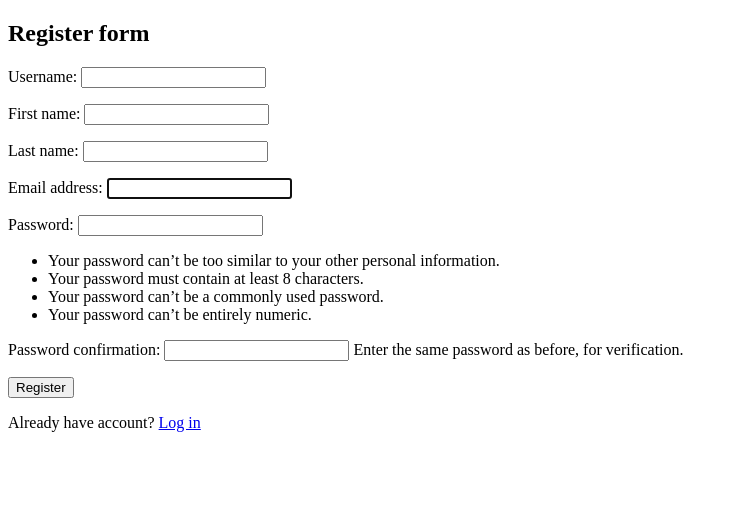
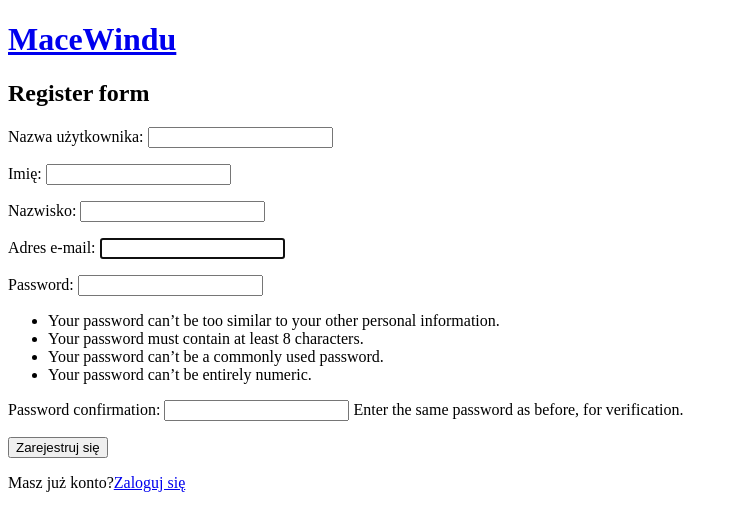
Before and after one commit to justNoriX/Projektzespolowy, a Django app: page /MaceWindu/register/ in a window 1280 px wide. Shown: the top 531 px of the page, without its empty margins (0-738 px from the left). Run offline with Django 3.2, Linux system fonts and the light colour scheme.

Commit message:
added user profile, username, first name and last name modification, added minimal length for fields in models, modified base.html and subsequent templates to include dashboard logo button (h1 tag for now), added message for correct login and registration

```diff
--- a/MaceWindu/MaceWindu/settings.py
+++ b/MaceWindu/MaceWindu/settings.py
@@ -90,6 +90,7 @@ DATABASES = {
 
 AUTH_USER_MODEL="MaceWinduApp.CustomUser"
 LOGIN_URL='/MaceWindu/login'
+X_FRAME_OPTIONS="DENY"
 # Password validation
 # https://docs.djangoproject.com/en/3.2/ref/settings/#auth-password-validators
 
--- a/MaceWindu/MaceWinduApp/forms.py
+++ b/MaceWindu/MaceWinduApp/forms.py
@@ -5,10 +5,10 @@ from .models import CustomUser, ObservationPoint
 from django.contrib.auth import authenticate
 
 class CustomUserCreationForm(UserCreationForm):
-    username=forms.CharField(required=True, label="Username")
-    first_name=forms.CharField(required=True, max_length=20, label="First name")
-    last_name=forms.CharField(required=True, max_length=30,label="Last name")
-    email=forms.EmailField(required=True,label="Email address")
+    username=forms.CharField(required=True, label="Nazwa użytkownika")
+    first_name=forms.CharField(required=True, max_length=20, label="Imię")
+    last_name=forms.CharField(required=True, max_length=30,label="Nazwisko")
+    email=forms.EmailField(required=True,label="Adres e-mail")
 
     class Meta:
         model=CustomUser
@@ -20,8 +20,8 @@ class LoginForm(forms.Form):
         self.user = None
         super().__init__(*args,**kwargs)
 
-    email = forms.EmailField(required=True, label="Email address")
-    password=forms.CharField(required=True,label="Password",widget=forms.PasswordInput)
+    email = forms.EmailField(required=True, label="Adres e-mail")
+    password=forms.CharField(required=True,label="Hasło",widget=forms.PasswordInput)
     def clean(self):
         cleaned_data=super().clean()
         email=cleaned_data.get('email')
@@ -31,10 +31,10 @@ class LoginForm(forms.Form):
             try:
                 user_object=CustomUser.objects.get(email=email)
             except CustomUser.DoesNotExist:
-                raise forms.ValidationError("Email or password not valid!")
+                raise forms.ValidationError("Adres e-mail lub hasło nie są prawidłowe")
             user=authenticate(username=user_object.email,password=password)
             if user is None:
-                raise forms.ValidationError("Email or password not valid!")
+                raise forms.ValidationError("Adres e-mail lub hasło nie są prawidłowe")
             self.user=user
         return cleaned_data
     def get_user(self):
@@ -47,3 +47,26 @@ class ObservationPointForm(forms.ModelForm):
         widgets = {
             'description': forms.Textarea(attrs={'rows': 3}),
         }
+        labels = {
+            'title': 'Nazwa lokalizacji',
+            'description': 'Opis',
+            'latitude': 'Szerokość geograficzna',
+            'longitude': 'Długość geograficzna',
+            'energyCostPerKWh':"Koszt energii elektrycznej na KWh"
+        }
+
+#formularz do aktualizacji username, first name oraz last name
+class UpdateUserUFLNameForm(forms.ModelForm):
+    class Meta:
+        model=CustomUser
+        fields=['username','first_name','last_name']
+        labels = {
+            'username': 'Nazwa użytkownika',
+            'first_name': 'Imię',
+            'last_name': 'Nazwisko'
+        }
+        help_texts = {
+            'username': None,
+            'first_name': None,
+            'last_name':None
+        }
--- a/MaceWindu/MaceWinduApp/models.py
+++ b/MaceWindu/MaceWinduApp/models.py
@@ -1,19 +1,26 @@
-from django.core.validators import MinValueValidator, MaxValueValidator
+from django.core.validators import MinValueValidator, MaxValueValidator, MinLengthValidator
 from django.db import models
 from django.contrib.auth.models import AbstractUser
 from django.utils.translation import gettext_lazy as _
 
 class CustomUser(AbstractUser):
 
+    username = models.CharField(
+        max_length=20,
+        validators=[MinLengthValidator(5)]
+    )
     email = models.EmailField(
         _('email address'),
         unique=True
     )
     first_name = models.CharField(
-        max_length=20
+        max_length=20,
+        validators=[MinLengthValidator(2)]
+
     )
     last_name = models.CharField(
-        max_length=30
+        max_length=30,
+        validators=[MinLengthValidator(2)]
     )
     USERNAME_FIELD = 'email'
     REQUIRED_FIELDS = ['username','first_name','last_name']
@@ -27,6 +34,7 @@ class ObservationPoint(models.Model):
         on_delete=models.CASCADE)
     title = models.CharField(
         max_length=20,
+        validators=[MinLengthValidator(5)]
     )
     description = models.CharField(
         max_length=100
@@ -62,7 +70,10 @@ class SnapShot(models.Model):
         ObservationPoint,
         on_delete=models.CASCADE)
     title = models.CharField(
-        max_length=20
+        max_length=20,
+        validators=[
+            MinLengthValidator(5)
+        ]
     )
     description = models.TextField(
         max_length=100
--- a/MaceWindu/MaceWinduApp/urls.py
+++ b/MaceWindu/MaceWinduApp/urls.py
@@ -11,7 +11,9 @@ urlpatterns=[
     path('observationPoints/',views.user_observation_points_view,name='observation_points_list'),
     path('addObservationPoint/',views.add_observation_point_view,name="add_observation_point"),
     path('deleteObservationPoint/<int:pk>',views.delete_observation_point_view,name="delete_observation_point"),
-    path('updateObservationPoint/<int:pk>',views.update_observation_point_view,name="update_observation_point")
+    path('updateObservationPoint/<int:pk>',views.update_observation_point_view,name="update_observation_point"),
+    path('updateProfile/',views.update_user_ufl_name_view,name="update_user_profile"),
+    path('profile/',views.profile_view,name='profile')
 
 
 
--- a/MaceWindu/MaceWinduApp/views.py
+++ b/MaceWindu/MaceWinduApp/views.py
@@ -2,7 +2,7 @@ from django.shortcuts import render, redirect, get_object_or_404
 from django.contrib import messages
 from django.contrib.auth import login, logout
 from django.contrib.auth.decorators import login_required
-from .forms import CustomUserCreationForm, LoginForm, ObservationPointForm
+from .forms import CustomUserCreationForm, LoginForm, ObservationPointForm, UpdateUserUFLNameForm
 from .models import ObservationPoint
 
 
@@ -12,7 +12,11 @@ def register_view(request):
         if form.is_valid():
             user=form.save()
             login(request, user)
+            messages.success(request,"Poprawnie zarejestrowano konto w systemie.")
             return redirect("dashboard")
+        else:
+            messages.error(request,"Wystąpiły błędy w formularzu.")
+            return render(request, 'register.html',{'form':form})
     else:
         form=CustomUserCreationForm()
         return render(request,'register.html',{'form':form})
@@ -23,6 +27,7 @@ def login_view(request):
         if form.is_valid():
             user=form.get_user()
             login(request,user)
+            messages.success(request,"Poprawnie zalogowano się do systemu")
             return redirect("dashboard")
         else:
             return render(request, 'login.html', {'form': form})
@@ -34,10 +39,25 @@ def login_view(request):
 def logout_view(request):
     logout(request)
     return redirect('login')
+
+@login_required
+def update_user_ufl_name_view(request):
+    user=request.user
+    if request.method=="POST":
+        form=UpdateUserUFLNameForm(request.POST,instance=user)
+        if form.is_valid():
+            form.save()
+            return redirect('dashboard')
+    else:
+        form=UpdateUserUFLNameForm(instance=user)
+    return render(request,'update_user_ufl.html',{'form':form})
 @login_required
 def dashboard_view(request):
     return render(request,'dashboard.html',{'user':request.user})
 
+@login_required
+def profile_view(request):
+    return render(request,'profile.html',{'user':request.user})
 @login_required
 def user_observation_points_view(request):
     observation_points=ObservationPoint.objects.filter(user=request.user)
--- a/MaceWindu/templates/base.html
+++ b/MaceWindu/templates/base.html
@@ -3,8 +3,10 @@
 <head>
   <meta charset="UTF-8">
   <title>MaceWindu</title>
+
 </head>
 <body>
+<a href="{% url 'dashboard' %}"><h1>MaceWindu</h1></a>
   {% block content %}{% endblock %}
 </body>
 </html>
--- a/MaceWindu/templates/delete_observation_point.html
+++ b/MaceWindu/templates/delete_observation_point.html
@@ -1,3 +1,5 @@
+{% extends "base.html" %}
+{% block content %}
 <h2>Czy na pewno chcesz usunąć lokalizację: {{ point.title }}?</h2>
 
 <form method="POST">
@@ -5,3 +7,4 @@
     <button type="submit">Tak, usuń</button>
     <a href="{% url 'observation_points_list' %}">Anuluj</a>
 </form>
+{% endblock %}
--- a/MaceWindu/templates/login.html
+++ b/MaceWindu/templates/login.html
@@ -1,10 +1,10 @@
 {% extends "base.html" %}
 {% block content %}
-  <h2>Login form</h2>
+  <h2>Zaloguj się</h2>
   <form method="post">
     {% csrf_token %}
     {{ form.as_p }}
-    <button type="submit">Log in</button>
+    <button type="submit">Zaloguj się</button>
   </form>
-  <p>Don't have an account? <a href="{% url 'register' %}">Register</a></p>
+  <p>Nie masz konta? <a href="{% url 'register' %}">Rejestracja</a></p>
 {% endblock %}
--- a/MaceWindu/templates/observation_point_form.html
+++ b/MaceWindu/templates/observation_point_form.html
@@ -1,6 +1,9 @@
+{% extends "base.html" %}
+{% block content %}
 <h2>Dodaj lokalizację</h2>
 <form method="post">
   {% csrf_token %}
   {{ form.as_p }}
   <button type="submit">Zapisz</button>
 </form>
+{% endblock %}
--- a/MaceWindu/templates/observation_points.html
+++ b/MaceWindu/templates/observation_points.html
@@ -1,3 +1,5 @@
+{% extends "base.html" %}
+{% block content %}
 <h2>Twoje lokalizacje</h2>
 <ul>
   {% for observation_point in observation_points %}
@@ -21,3 +23,4 @@
 {% endif %}
       <a href="{% url 'add_observation_point' %}">Dodaj nową lokalizację</a>
 </ul>
+{% endblock %}
--- a/MaceWindu/templates/register.html
+++ b/MaceWindu/templates/register.html
@@ -1,10 +1,17 @@
 {% extends "base.html" %}
 {% block content %}
+    {% if messages %}
+  <ul>
+    {% for message in messages %}
+      <li>{{ message }}</li>
+    {% endfor %}
+  </ul>
+{% endif %}
   <h2>Register form</h2>
   <form method="post">
     {% csrf_token %}
     {{ form.as_p }}
-    <button type="submit">Register</button>
+    <button type="submit">Zarejestruj się</button>
   </form>
-  <p>Already have account? <a href="{% url 'login' %}">Log in</a></p>
+  <p>Masz już konto?<a href="{% url 'login' %}">Zaloguj się</a></p>
 {% endblock %}
--- a/MaceWindu/templates/update_observation_point.html
+++ b/MaceWindu/templates/update_observation_point.html
@@ -1,3 +1,5 @@
+{% extends "base.html" %}
+{% block content %}
 <h2>Edytuj lokalizację: {{ observation_point.title }}</h2>
 
 <form method="post">
@@ -6,3 +8,4 @@
   <button type="submit">Zapisz zmiany</button>
   <a href="{% url 'observation_points_list' %}">Anuluj</a>
 </form>
+{% endblock %}
```
Also changed, not shown: MaceWindu/templates/dashboard.html (+10 -5 lines), MaceWindu/templates/profile.html (added, +8 -0 lines), MaceWindu/templates/update_user_ufl.html (added, +10 -0 lines).
